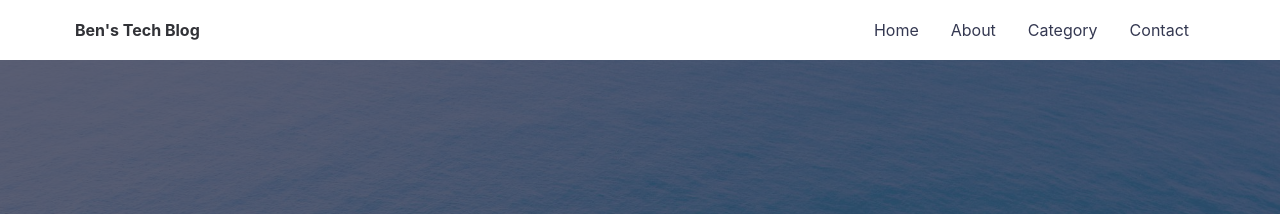
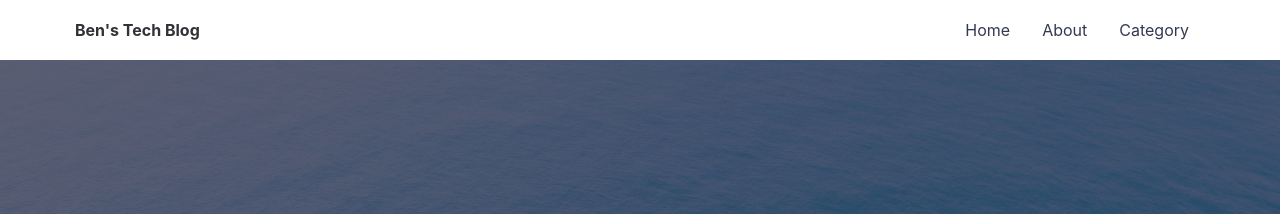
Before and after one commit to hjben/hjben.github.io, a Jekyll site: the page built from index.md, in a window 1280 px wide. Shown: the top 214 px of the page. Built offline with Jekyll 4.4.1, drawn with Linux system fonts in a browser that asks for light colours.

Commit message:
Remove Contact page an revise mailto link

```diff
--- a/_config.yml
+++ b/_config.yml
@@ -22,7 +22,6 @@ navigation: # Navigation links
   - {name: 'Home', link: '/'}
   - {name: 'About', link: '/about'}
   - {name: 'Category', link: '/category'}
-  - {name: 'Contact', link: '/contact'}
 
 tagline: >
   Welcome to visit my blog
--- a/_includes/footer.html
+++ b/_includes/footer.html
@@ -2,7 +2,7 @@
   <div class="container">
     <nav class="social">
       {% if site.email %}
-      <a class="social__link" target="_blank" rel="noopener noreferrer" href="mailto:{{ site.mail }}">
+      <a class="social__link" target="_blank" rel="noopener noreferrer" href="mailto:{{ site.email }}">
         <svg class="social__icon" viewBox="0 0 20 20" width="20px" height="20px"><path d="M 146.5453 21.7062 H 5.6666 C 2.5402 21.7062 0 24.2438 0 27.3734 V 124.8384 c 0 3.1302 2.5402 5.6678 5.6666 5.6678 h 140.8787 c 3.1277 0 5.6672 -2.5376 5.6672 -5.6678 V 27.3734 C 152.2125 24.2438 149.673 21.7062 146.5453 21.7062 z M 141.4566 116.5978 c 0 2.6003 -2.153 4.7078 -4.8077 4.7078 h -7.897 V 46.9626 l -49.0835 31.8656 c -1.0797 0.7014 -2.3213 1.0502 -3.5622 1.0502 s -2.4832 -0.3488 -3.5622 -1.0502 l -49.0829 -31.8656 V 121.3056 h -7.8976 c -2.6541 0 -4.8077 -2.1075 -4.8077 -4.7078 V 35.6141 c 0 -2.6003 2.153 -4.7078 4.8077 -4.7078 h 6.5126 l 54.0307 35.0771 l 54.0307 -35.0771 h 6.5126 c 2.6541 0 4.8077 2.1075 4.8077 4.7078 V 116.5978 z"/></svg>
       </a>
       {% endif %}
```
